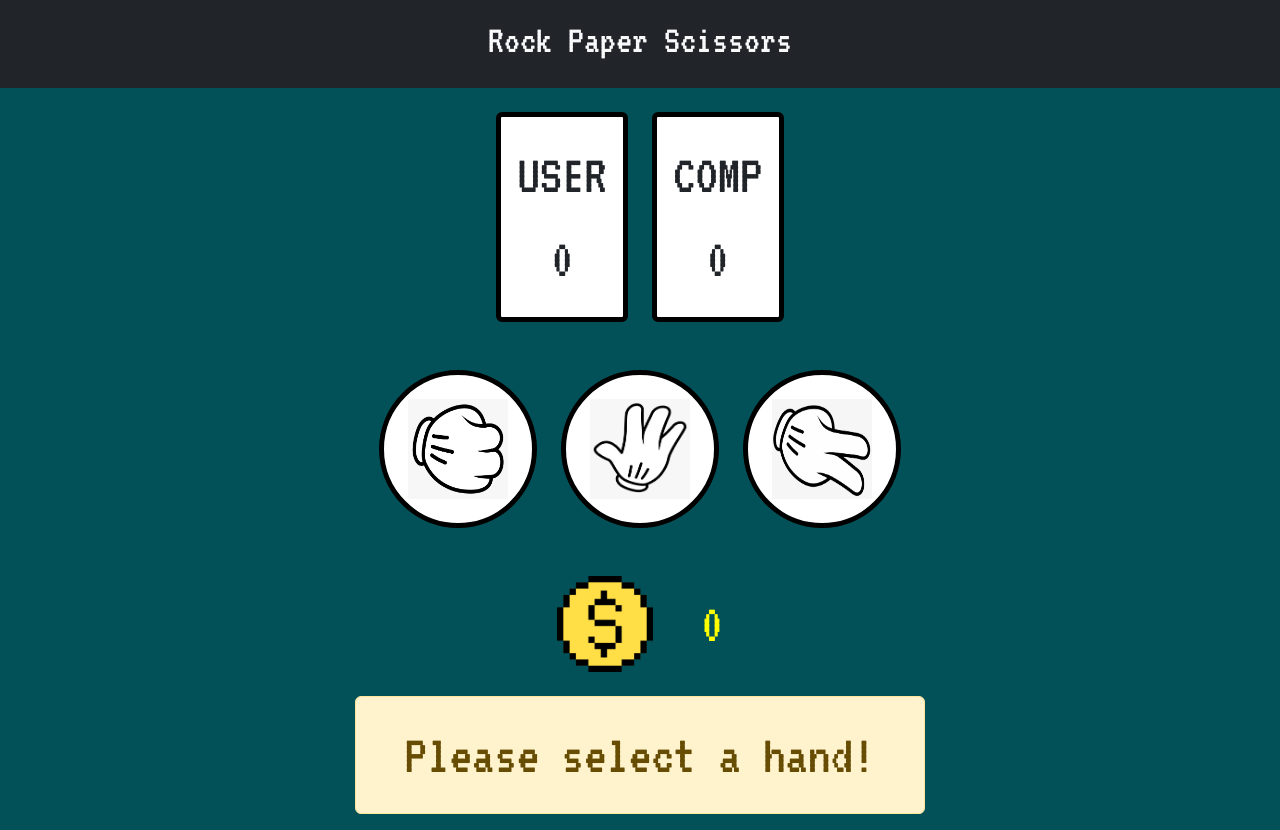
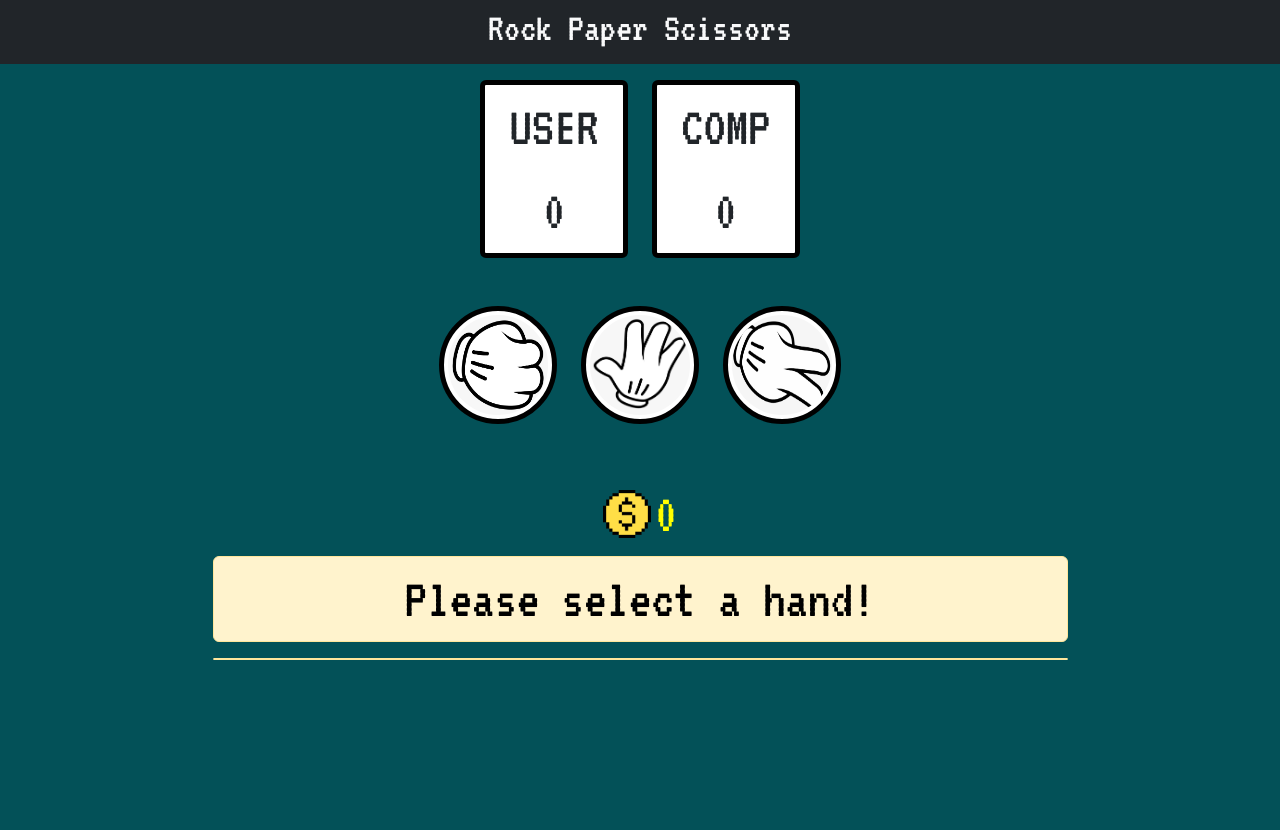
Before and after one commit to Giacomo-Paolini/rock-paper-scissors, a plain HTML site: page index.html in a window 1280 px wide. After the commit the page ends 800 px from the top, so only its background shows below. Drawn offline with nearby package versions, Linux system fonts and the light colour scheme.

Commit message:
fixStyle

```diff
--- a/index.html
+++ b/index.html
@@ -12,60 +12,66 @@
     <title>Rock Paper Scissors</title>
 </head>
 <body>
-
+    <!-- Title -->
     <header class="bg-dark text-light">
         <div class="container">
             <div class="row">
-                <div class="text-center p-3">
+                <div class="text-center py-1">
                     <h1>Rock Paper Scissors</h1>
                 </div>
             </div>
         </div>
     </header>
-
     <main>
-        <div class="container my-4">
+        <!-- Score -->
+        <div class="container my-3">
             <div class="row">
                 <div class="d-flex justify-content-center align-items-center gap-4">
-                    <div class="card text-center p-3">
+                    <div class="card text-center px-4">
                         <span>USER</span>
                         <span id="user" class=""></span>
                     </div>
-                    <div class="card text-center p-3">
+                    <div class="card text-center px-4">
                         <span>COMP</span>
                         <span id="comp" class=""></span>
                     </div>
                 </div>
             </div>
         </div>
-
+        <!-- Select -->
         <div class="container my-5">
             <div class="row">
                 <div class="d-flex justify-content-center align-items-center gap-4">
-                    <div class="card rounded-circle text-center p-4">
+                    <div class="card rounded-circle text-center p-1">
                         <img id="rock" src="img/rock.png" alt="rock" width="100px" height="100px">
                     </div>
-                    <div class="card rounded-circle text-center p-4">
+                    <div class="card rounded-circle text-center p-1">
                         <img id="paper" src="img/paper.png" alt="paper" width="100px" height="100px">
                     </div>
-                    <div class="card rounded-circle text-center p-4">
+                    <div class="card rounded-circle text-center p-1">
                         <img id="scissors" src="img/scissor.png" alt="scissor" width="100px" height="100px">
                     </div>
                 </div>
             </div>
         </div>
-
+        <!-- Display-Info -->
         <div>
             <div class="container">
-                <div class="row mb-4">
-                    <div class="d-flex justify-content-center align-items-center gap-5">
+                <div class="row">
+                    <div class="d-flex justify-content-center align-items-center gap-1">
                         <img class="dollar" src="img/dollar.png" alt="">
                         <span id="money"></span>
                     </div>
                 </div>
                 <div class="row d-flex justify-content-center">
-                    <div id="disclaimer" class="w-50 text-center alert alert-warning">
+                    <div id="disclaimer" class="w-75 text-center text-black alert alert-warning p-0">
                         <span id="disclaimer-text"></span>
+                    </div>
+                </div>
+                <div class="row d-flex justify-content-center">
+                    <div id="disclaimer" class="w-75 text-center alert alert-warning p-0 text-black">
+                        <p class="fs-3 m-0" id="computer-select"></p>
+                        <p class="fs-3 m-0" id="user-select"></p>
                     </div>
                 </div>
             </div>
--- a/main.js
+++ b/main.js
@@ -1,3 +1,5 @@
+//Data
+
 const rock = document.getElementById('rock');
 const paper = document.getElementById('paper');
 const scissors = document.getElementById('scissors');
@@ -5,7 +7,12 @@ const counterPlayer = document.getElementById('user');
 const counterComp = document.getElementById('comp');
 const disclaimer = document.getElementById('disclaimer');
 const disclaimerText = document.getElementById('disclaimer-text');
+const computerSelected = document.getElementById('computer-select');
+const userSelect = document.getElementById('user-select');
 const counterMoney = document.getElementById('money');
+
+const textComputerSelected = "your Select :";
+const textUserSelected = "computer Select :";
 
 const array = [rock, paper, scissors];
 
@@ -19,6 +26,8 @@ counterComp.innerText = computerScore;
 
 const hand = ['paper', 'rock', 'scissors'];
 
+
+//Game
 array.forEach((element, i) => {
     element.addEventListener('click', function playRound() {
         console.log(playRound);
@@ -41,17 +50,25 @@ function timerMessage() {
 
 disclaimerText.innerText = "Please select a hand!";
 
-let checkResult = function (playerHand, computerHand) {
+let checkResult = function (playerHand, computerHand, userSelected) {
     if (playerHand === computerHand) {
-        disclaimText("It's a tie!")
+        selectedText(textUserSelected + playerHand, computerSelected)
+        selectedText(textComputerSelected + computerHand, userSelect)
+        disclaimText("Try")
     } else if (playerHand === "paper" && computerHand === "rock") {
+        selectedText(textUserSelected + playerHand, computerSelected)
+        selectedText(textComputerSelected + computerHand, userSelect)
         disclaimText("You won!")
         playerScore++;
     } else if (playerHand === "rock" && computerHand === "scissors") {
+        selectedText(textUserSelected + playerHand, computerSelected)
+        selectedText(textComputerSelected + computerHand, userSelect)
         disclaimText("You won!")
 
         playerScore++;
     } else if (playerHand === "scissors" && computerHand === "paper") {
+        selectedText(textUserSelected + playerHand, computerSelected)
+        selectedText(textComputerSelected + computerHand, userSelect)
         disclaimText("You won!")
         playerScore++;
     } else {
@@ -63,6 +80,8 @@ let checkResult = function (playerHand, computerHand) {
     counterMoney.innerText = moneyPlayer;
 }
 
+//function
+
 let computerHand = function () {
     return hand[Math.floor(Math.random() * 3)];
 }
@@ -71,3 +90,8 @@ let computerHand = function () {
 function disclaimText(text) {
     disclaimerText.innerText = text;
 }
+
+function selectedText(text, container) {
+    container.innerText = text
+
+}
--- a/style.css
+++ b/style.css
@@ -11,7 +11,7 @@ span {
 }
 
 .dollar {
-    width: 6rem;
+    width: 3rem;
 }
 
 #money {
@@ -21,3 +21,7 @@ span {
 .card {
     border: 5px solid black;
 }
+
+.card img{
+    border-radius: 60%;
+}
```
